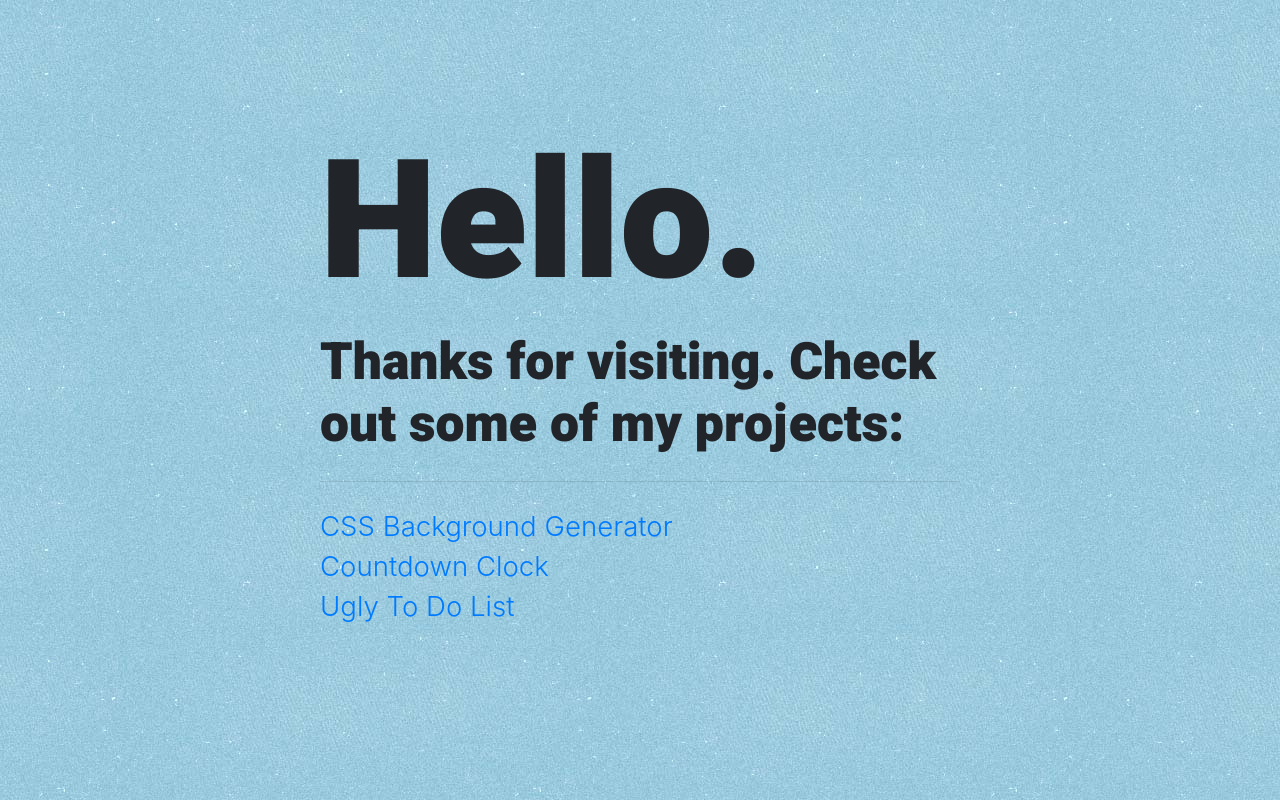
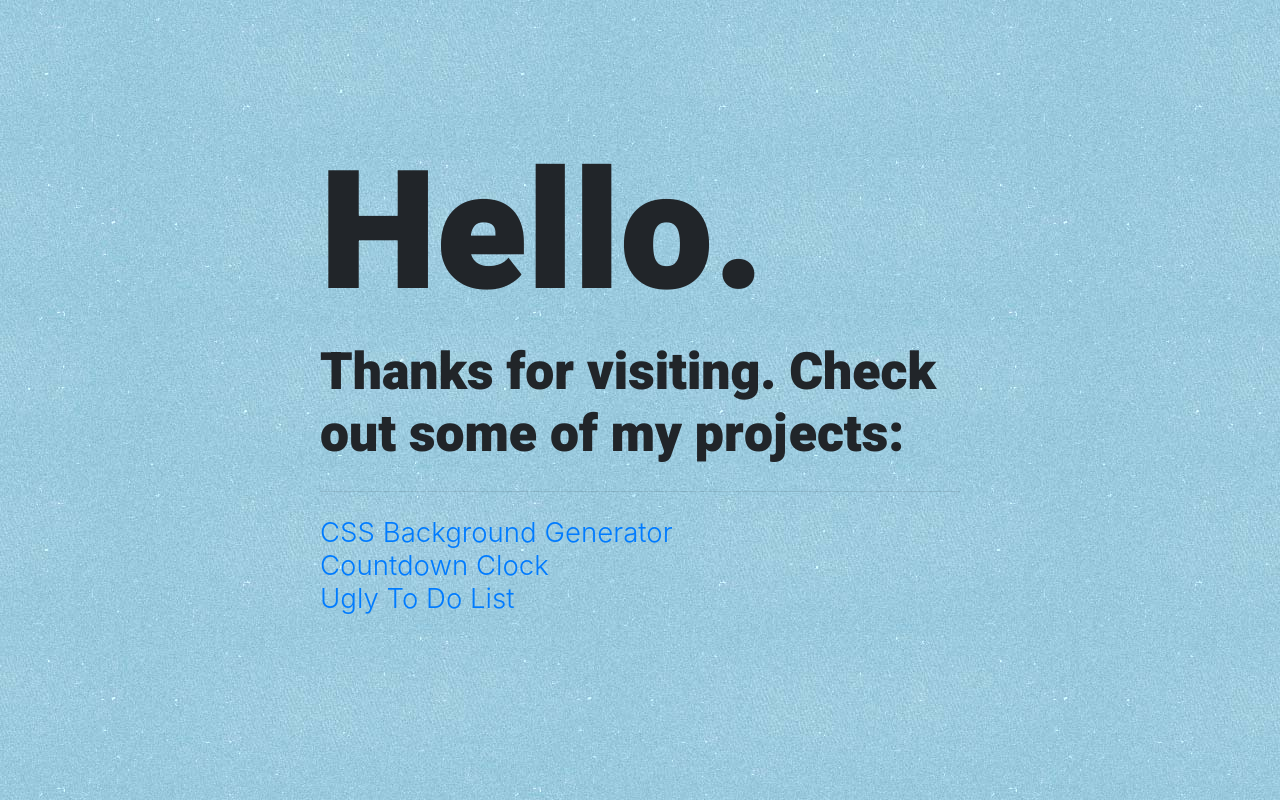
Before and after one commit to dkae0809/dkae0809.github.io, a plain HTML site: page index.html in a window 1280 px wide. Drawn offline with nearby package versions, Linux system fonts and the light colour scheme.

Commit message:
update landing page

```diff
--- a/style.css
+++ b/style.css
@@ -25,6 +25,5 @@ a, a:hover, a:active {
 .display-3 {
   font-size: calc( 10px + (20 - 12) * ( (100vw - 400px) / ( 800 - 400) ));
   padding: 0;
-  line-height: 2.5rem;
   list-style: none;
 }
```
